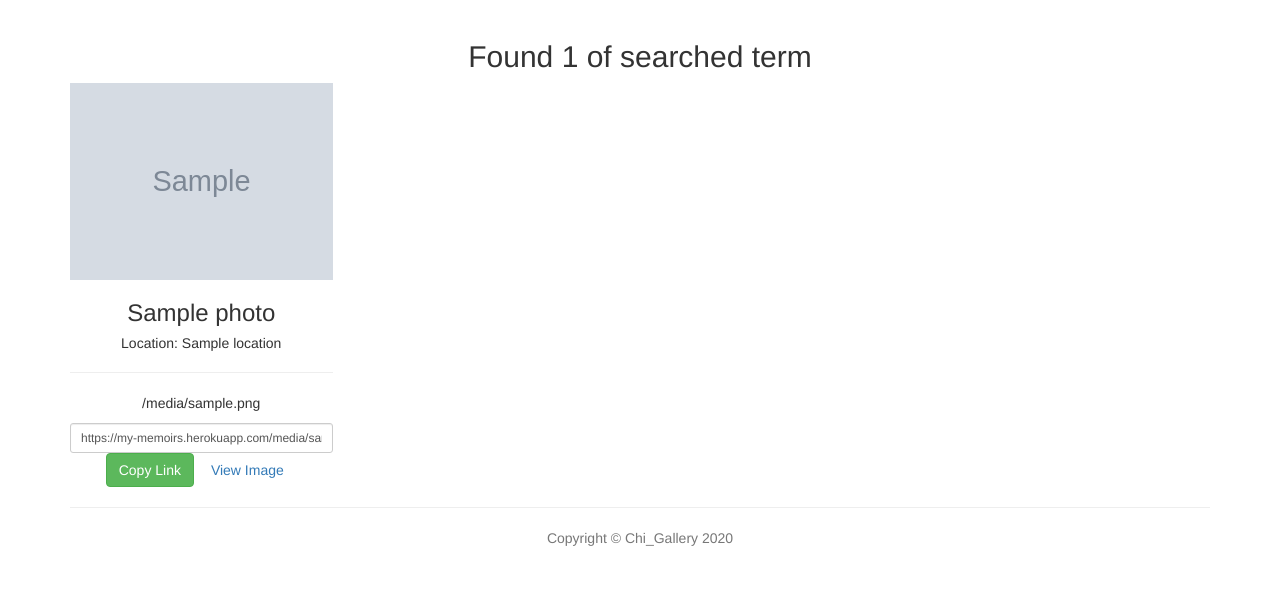
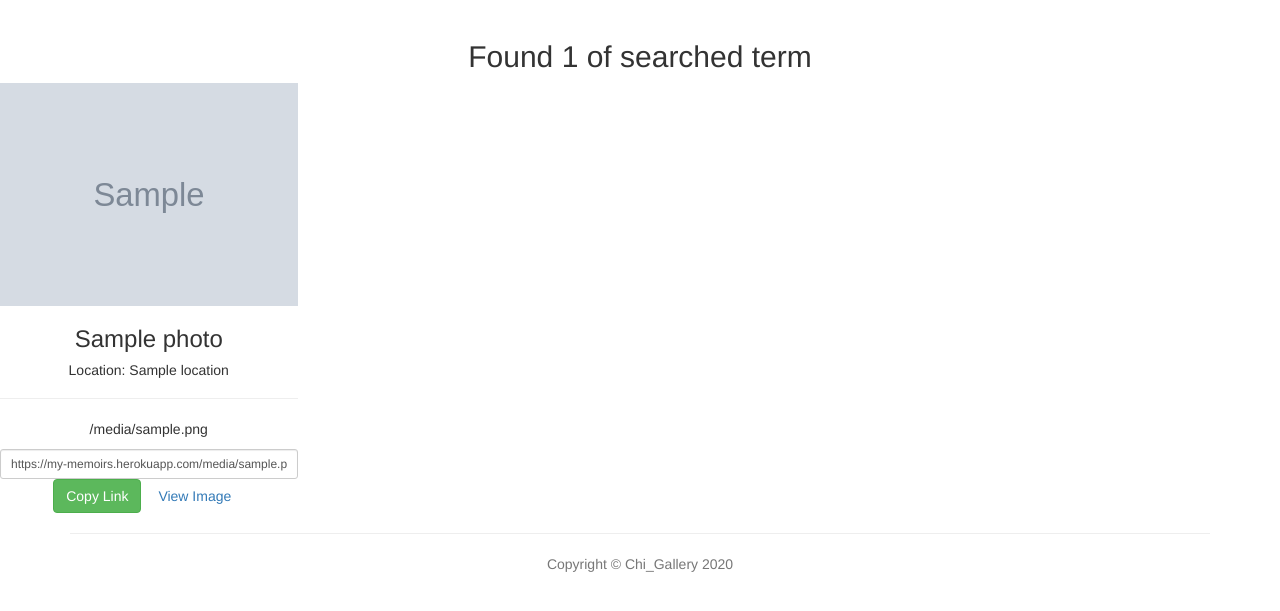
Before and after one commit to antomuli/Chi_Gallery, a Django app: template photos/templates/all-photos/search.html in a window 1280 px wide. Shown: the part 52-663 px from the top of the page. Run offline with Django 3.2, Linux system fonts and the light colour scheme; the template is opened without the code that fills it: most values are stand-ins (such as "Sample title", 1, 10 or a date in 2020); grey boxes marked "Sample" are stand-in pictures; parts of the project's set-up code (start-up, migrations or seed data) failed here and were passed over; some libraries are stand-ins or nearby versions.

Commit message:
Created search.html file

```diff
--- a/photos/templates/all-photos/search.html
+++ b/photos/templates/all-photos/search.html
@@ -10,7 +10,7 @@
 </script>
 <section id="search">
     <div class="container">
-        <div class="row">
+        <!-- <div class="row"> -->
             {% if photos %}
             <h2 class="text-center">
                 Found {{ photos|length }} of searched term {{message}}
```
